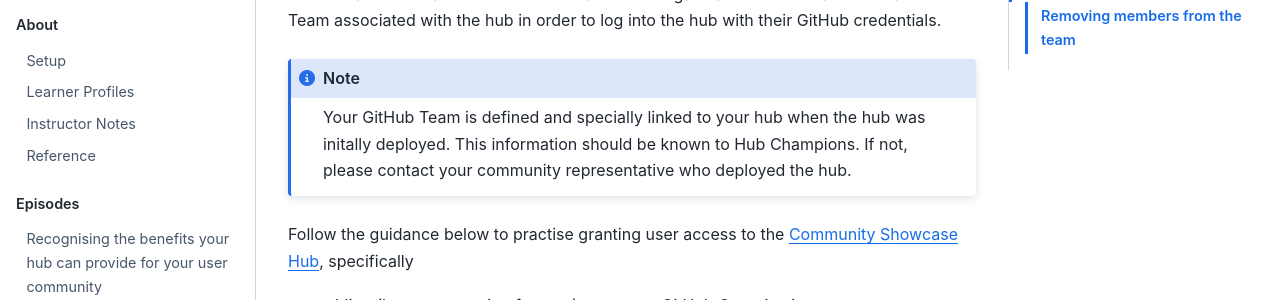
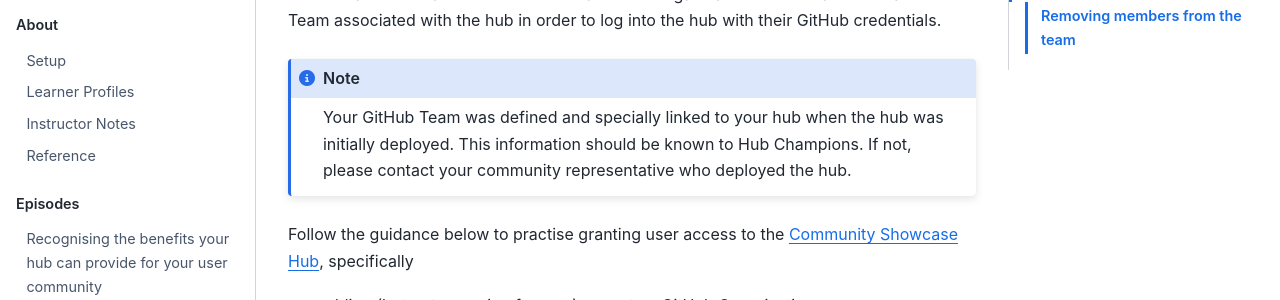
Before and after one commit to czi-catalystproject/hub-champion-training, a Jupyter Book: the page built from episodes/access_hub.md, in a window 1280 px wide and 1400 px high, scrolled down 659 px. Shown: the part 153-453 px from the top of the window. Built offline with Jupyter Book 1.0.4 settings and Sphinx 7.4.7 and the Sphinx Book theme 1.1.4, drawn with Linux system fonts in a browser that asks for light colours; nearby versions of some CDN libraries; some of the changed text lies outside the part shown.

Commit message:
Apply suggestions from code review
Co-authored-by: Toby Hodges <tbyhdgs@gmail.com>

```diff
--- a/episodes/access_hub.md
+++ b/episodes/access_hub.md
@@ -38,7 +38,7 @@ Hub Champions can control access to the hub by adding users to their {ref}`GitHu
 A Hub Champion should have Owner permissions for their GitHub Organization in order to invite non-members to it. Inviting a user to the organization does not automatically grant the user access to a hub. A member of a GitHub Organization must be added to a GitHub Team associated with the hub in order to log into the hub with their GitHub credentials.
 
 :::{note}
-Your GitHub Team is defined and specially linked to your hub when the hub was initally deployed. This information should be known to Hub Champions. If not, please contact your community representative who deployed the hub.
+Your GitHub Team was defined and specially linked to your hub when the hub was initially deployed. This information should be known to Hub Champions. If not, please contact your community representative who deployed the hub.
 :::
 
 Follow the guidance below to practise granting user access to the [Community Showcase Hub](https://showcase.2i2c.cloud/), specifically
```
Also changed, not shown: other parts of episodes/access_hub.md (+2 -2 lines).
